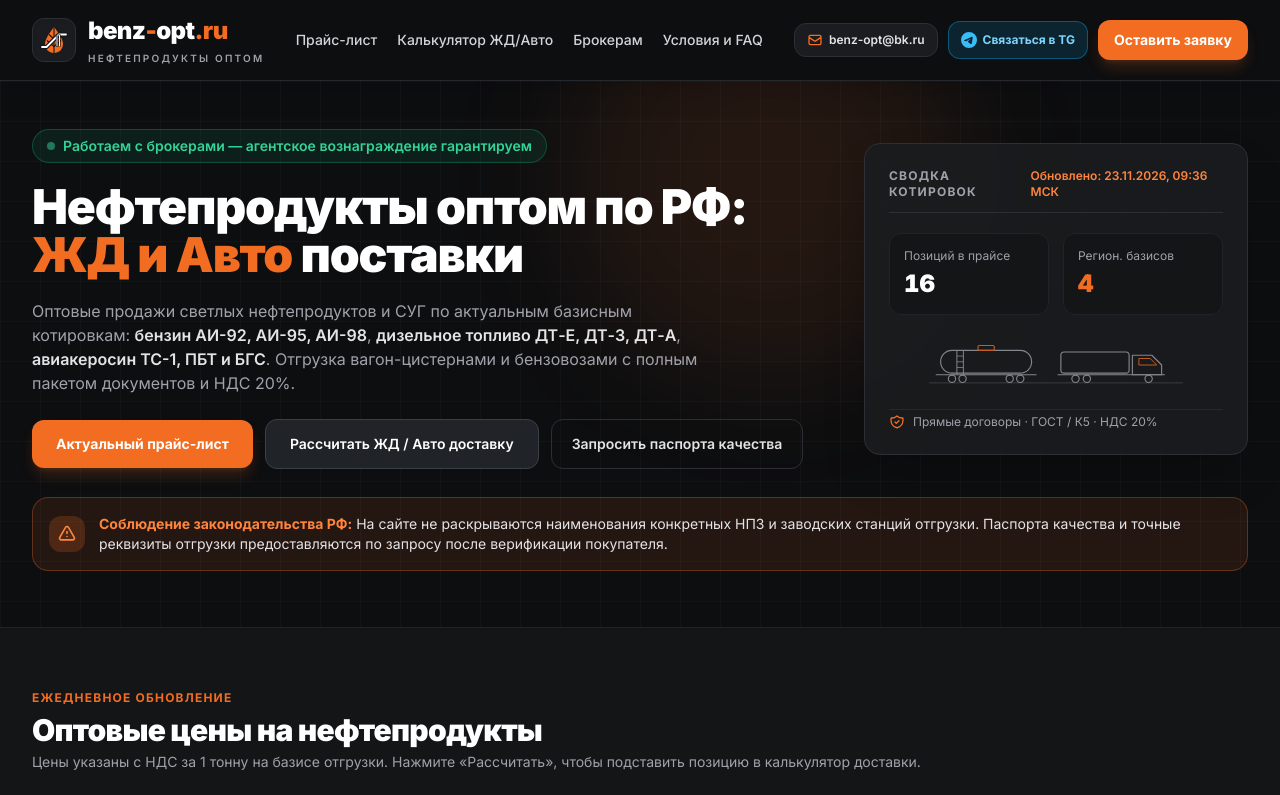
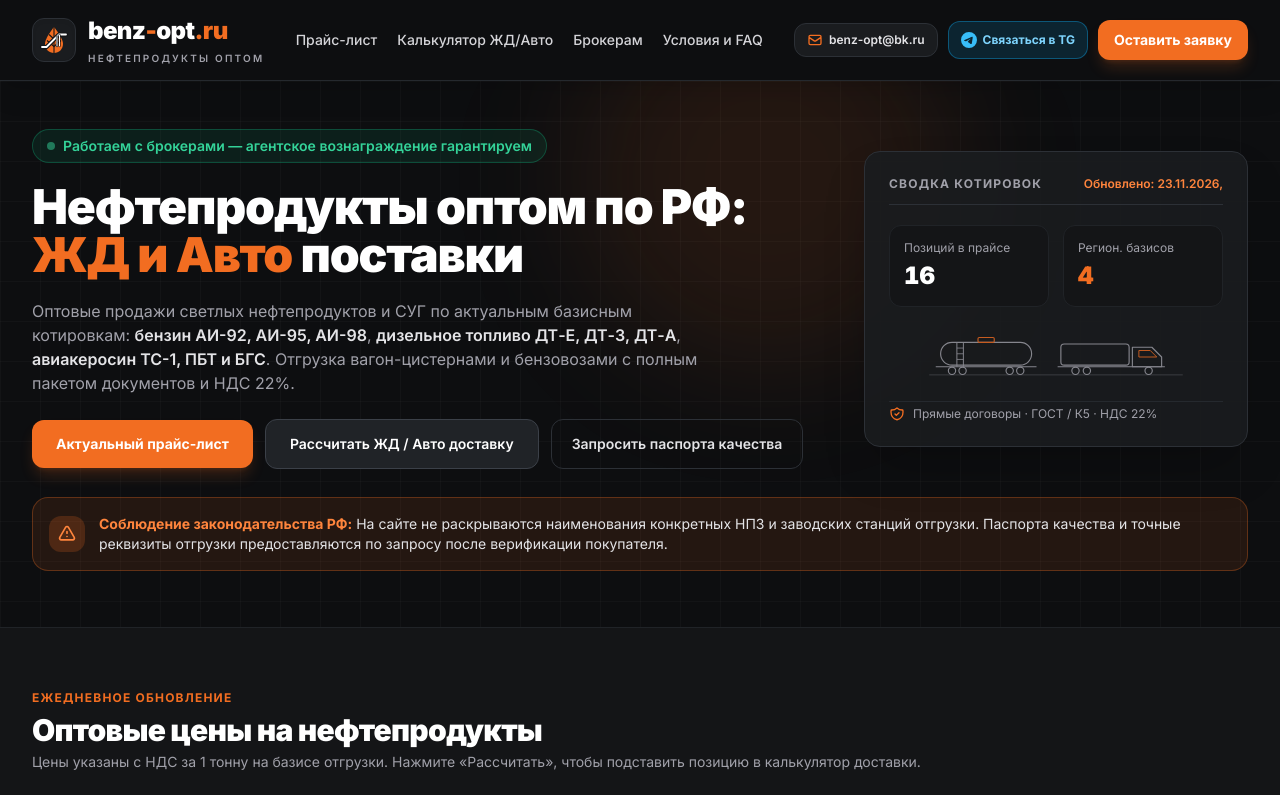
Before and after one commit to MFF-fund/benz-opt-site, a plain HTML site: page index.html in a window 1280 px wide. Shown: the top 795 px of the page. Drawn offline with nearby package versions, Linux system fonts and the light colour scheme.

Commit message:
index.html

```diff
--- a/index.html
+++ b/index.html
@@ -276,7 +276,7 @@
             <strong class="text-zinc-200 font-semibold">бензин АИ-92, АИ-95, АИ-98</strong>,
             <strong class="text-zinc-200 font-semibold">дизельное топливо ДТ-Е, ДТ-З, ДТ-А</strong>,
             <strong class="text-zinc-200 font-semibold">авиакеросин ТС-1, ПБТ и БГС</strong>.
-            Отгрузка вагон-цистернами и бензовозами с полным пакетом документов и НДС 20%.
+            Отгрузка вагон-цистернами и бензовозами с полным пакетом документов и НДС 22%.
           </p>
 
           <!-- CTA Buttons -->
@@ -341,7 +341,7 @@
             <svg class="w-4 h-4 text-brand-500 shrink-0" fill="none" viewBox="0 0 24 24" stroke="currentColor" stroke-width="2">
               <path stroke-linecap="round" stroke-linejoin="round" d="M9 12l2 2 4-4m5.618-4.016A11.955 11.955 0 0112 2.944a11.955 11.955 0 01-8.618 3.04A12.02 12.02 0 003 9c0 5.591 3.824 10.29 9 11.622 5.176-1.332 9-6.03 9-11.622 0-1.042-.133-2.052-.382-3.016z" />
             </svg>
-            <span>Прямые договоры · ГОСТ / К5 · НДС 20%</span>
+            <span>Прямые договоры · ГОСТ / К5 · НДС 22%</span>
           </div>
         </div>
       </div>
@@ -797,7 +797,7 @@
               rel="noopener noreferrer"
               class="w-full py-3 px-6 rounded-xl bg-sky-500/15 hover:bg-sky-500/25 text-sky-300 border border-sky-500/40 font-bold text-sm text-center transition"
             >
-              Написать менеджеру Александру в Telegram
+              Написать менеджеру в Telegram
             </a>
             <p class="text-xs text-zinc-500 text-center">
               Почта для заявок и реквизитов: <a href="mailto:benz-opt@bk.ru" class="text-zinc-300 hover:text-brand-400 underline">benz-opt@bk.ru</a>
@@ -898,7 +898,7 @@
             <svg class="w-4 h-4" viewBox="0 0 24 24" fill="currentColor" aria-hidden="true">
               <path d="M11.944 0A12 12 0 0 0 0 12a12 12 0 0 0 12 12 12 12 0 0 0 12-12A12 12 0 0 0 12 0a12 12 0 0 0-.056 0zm4.962 7.224c.1-.002.321.023.465.14a.506.506 0 0 1 .171.325c.016.093.036.306.02.472-.18 1.898-.962 6.502-1.36 8.627-.168.9-.499 1.201-.82 1.23-.696.065-1.225-.46-1.9-.902-1.056-.693-1.653-1.124-2.678-1.8-1.185-.78-.417-1.21.258-1.91.177-.184 3.247-2.977 3.307-3.23.007-.032.014-.15-.056-.212s-.174-.041-.249-.024c-.106.024-1.793 1.14-5.061 3.345-.48.33-.913.49-1.302.48-.428-.008-1.252-.241-1.865-.44-.752-.245-1.349-.374-1.297-.789.027-.216.325-.437.893-.663 3.498-1.524 5.83-2.529 6.998-3.014 3.332-1.386 4.025-1.627 4.476-1.635z"/>
             </svg>
-            <span>Telegram: Менеджер Александр (@samNeft)</span>
+            <span>Telegram: Менеджер (@samNeft)</span>
           </a>
         </div>
       </div>
@@ -1102,7 +1102,8 @@
           if (data && Array.isArray(data.products) && data.products.length > 0) {
             products = data.products;
             if (data.updatedAt) {
-              lastUpdatedLabel = `Обновлено: ${data.updatedAt}`;
+            const dateOnly = String(data.updatedAt).split(/[T\s]/)[0];
+            lastUpdatedLabel = `Обновлено: ${dateOnly}`;
             }
             updateDateDisplay(lastUpdatedLabel);
             return;
```
